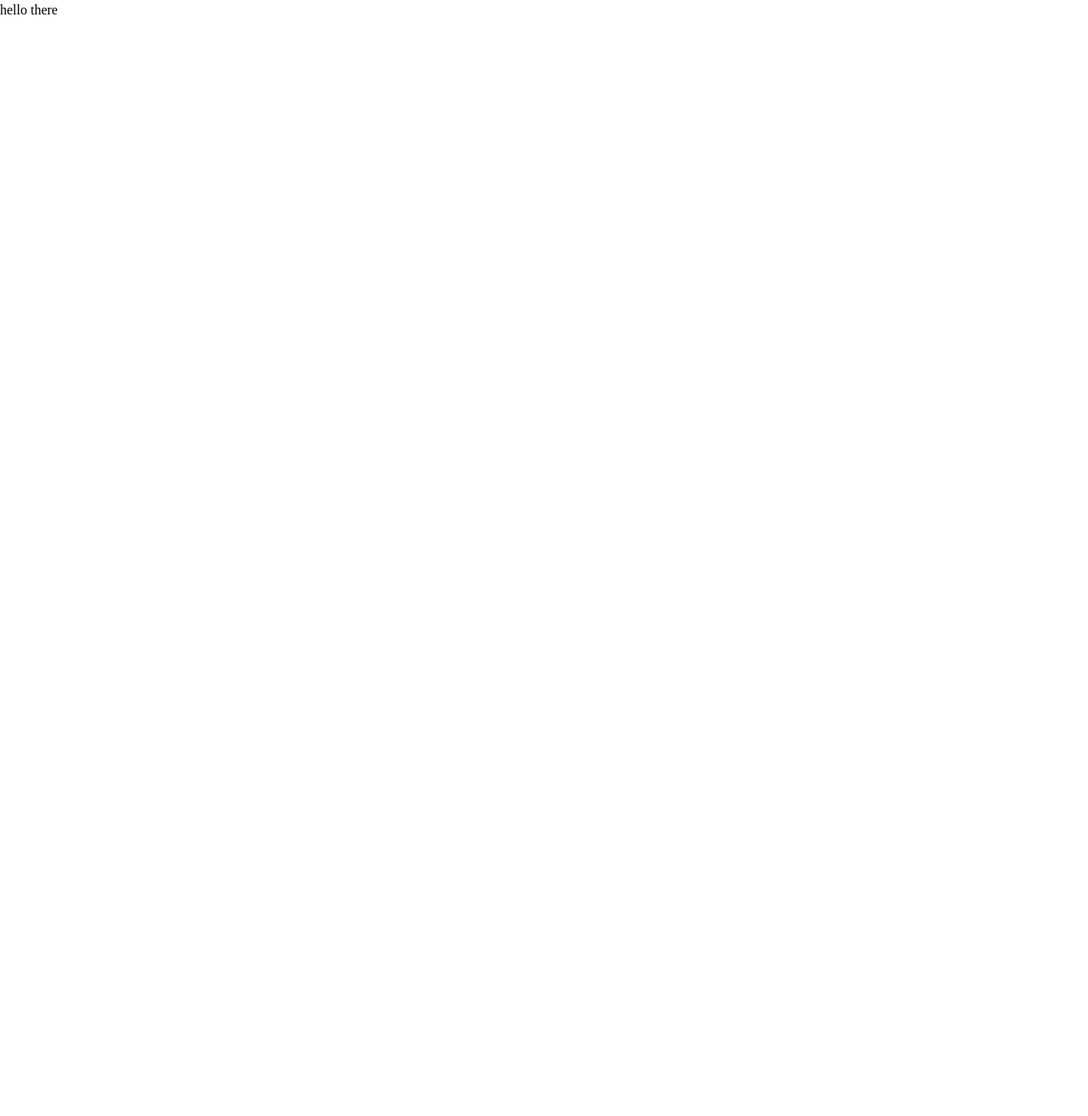
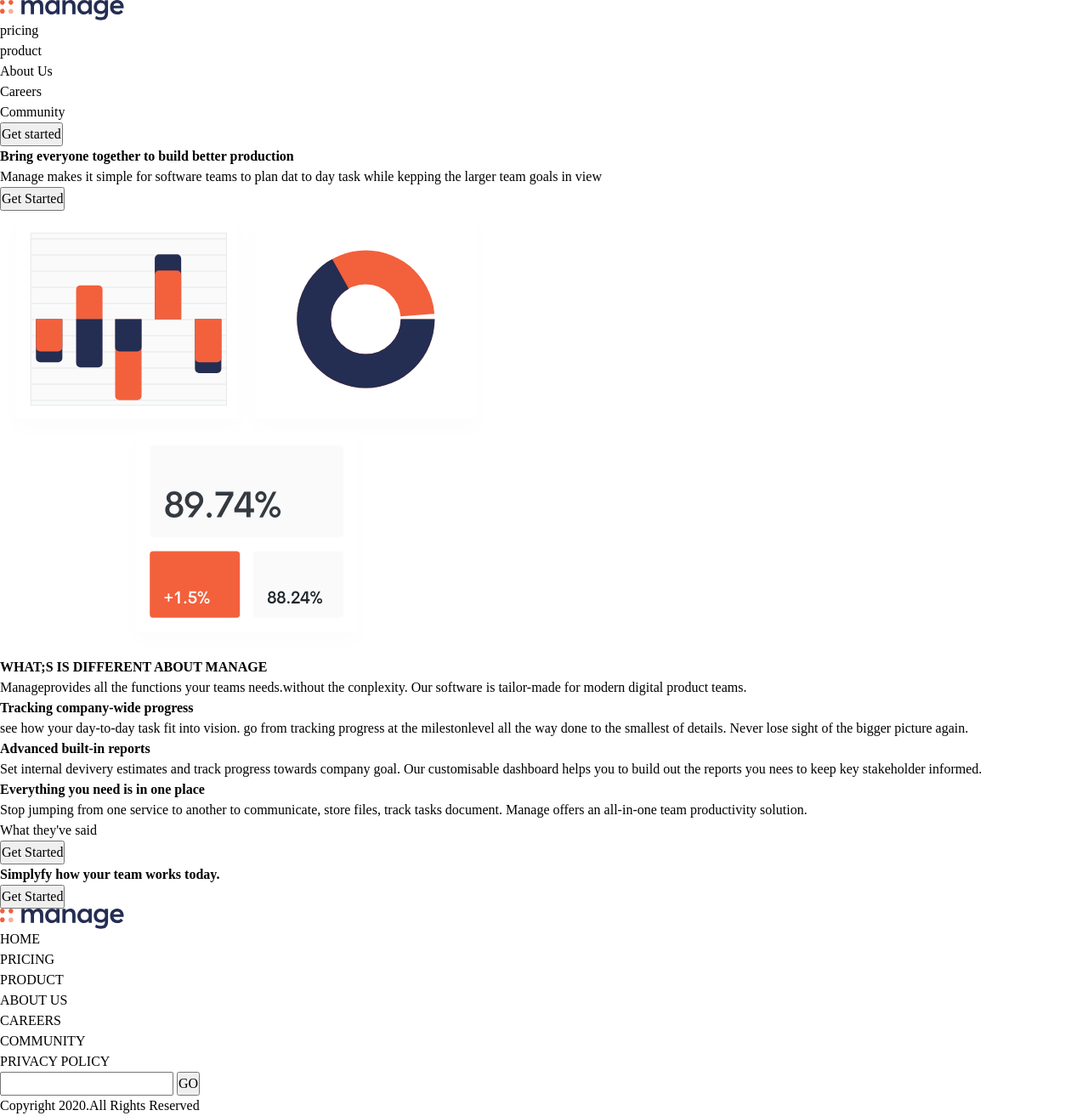
Before and after one commit to Oluwatosinseun/code-along, a plain HTML site: page fem-manage-landing-page/index.html in a window 1280 px wide. Shown: the whole page at 85% size. Before the commit the page ends 800 px from the top, so only its background shows below. Drawn offline with Linux system fonts and the light colour scheme; a web font is replaced by a local one.

Commit message:
second responsive

```diff
--- a/fem-manage-landing-page/index.html
+++ b/fem-manage-landing-page/index.html
@@ -13,8 +13,119 @@
   </head>
 
   <body>
-    <h1>hello there</h1>
-    <div id="app"></div>
+    <header  class="primary-header">
+         <div class="container">
+          <a href="#"><img src="images/logo.svg" alt="Manage"></a>
+          <nav class="primary-navigation">
+            <ul aria-label="primary" role="list" class="nav-list">
+              <li><a href="#"></a>pricing </li>
+              <li><a href="#"></a>product</li>
+              <li><a href="#"></a>About Us</li>
+              <li><a href="#"></a>Careers</li>
+              <li><a href="#"></a>Community</li>
+            </ul>
+          </nav>
+          <button class="button">Get started</button>
+         </div>
+    </header>
+
+    <main>
+       <section>
+        <div class="container">
+          <div class="even-columns">
+            <div>
+              <h1 class="fs-primary-heading fw-bold">Bring everyone together to build better production</h1>
+              <p>Manage makes it simple for software teams to plan dat to day task while kepping the larger team goals in view</p>
+              <button class="button">Get Started</button>
+            </div>
+            <div>
+               <img src="images/illustration-intro.svg" alt="">
+            </div>
+          </div>
+        </div>
+       </section>
+
+        <section>
+          <div class="even-columns">
+            <div>
+              <h2 class="fs-secondary-heading fw-bold">WHAT;S IS DIFFERENT ABOUT MANAGE</h2>
+             <p>Manageprovides all the functions your teams needs.without the conplexity. Our software is
+              tailor-made for modern digital product teams.</p>
+            </div>
+            <div>
+              <ul class="numbered-iteams" role="list">
+                <li>
+                  <h3 class="fs-600 fw-bold">Tracking company-wide progress</h3>
+                <p>see how your day-to-day task fit into vision. go from tracking progress at the milestonlevel all the way
+                  done to the smallest of details. Never lose sight of the bigger picture again.</p>
+              </li>
+                <li>
+                  <h3 class="fs-600 fw-bold">Advanced built-in reports</h3>
+                <p>Set internal devivery estimates and track progress towards company goal. Our customisable dashboard
+                  helps you to build out the reports you nees to keep key stakeholder informed.</p>
+              </li>
+                <li>
+                  <h3 class="fs-600 fw-bold">Everything you need is in one place</h3>
+                <p>
+                  Stop jumping from one service to another to communicate, store files, track tasks document.
+                   Manage offers an all-in-one team productivity solution.</p>
+              </li>
+              </ul>
+            </div>
+          </div>
+        </section>
+        <section class="carousel">
+         <h2 class="fs-secondary-heading">What they've said</h2>
+         <!-- carousel here -->
+         <button class="button">Get Started</button>
+        </section>
+
+       <section class=" cta | bg- primary-400 text-neutral-100">
+           <div class="container">
+            <div class="even-columns">
+              <div><p class="fs-secondary-heading fw-bold">Simplyfy how your team works today.</p></div>
+              <div><button class="button" data-type="inverted">Get Started</button></div>
+           </div>
+       </section>
+    </main>
+
+
+    <footer class="bg-neutral-900 text-neutral-100">
+      <div class="container">
+        <div class="even-columns">
+          <div>
+            <a href="#"><img src="images/logo.svg" alt="Manage"></a>
+            <ul role="list"  aria-label="social links">
+              <li><a aria-label="FACEBOOK" href="#"></a></li>
+              <li><a aria-label="YOUTUBE" href="#"></a></li>
+              <li><a aria-label="TWITTER" href="#"></a></li>
+              <li><a aria-label="PINTERREST" href="#"></a></li>
+              <li><a aria-label="INSTAGRAM" href="#"></a></li>
+            </ul>
+          </div>
+          <div>
+            <nav class="footer-nav">
+              <ul aria-label="footer" role="list">
+                <li><a href=""></a>HOME</li>
+                <li><a href=""></a>PRICING</li>
+                <li><a href=""></a>PRODUCT</li>
+                <li><a href=""></a>ABOUT US</li>
+                <li><a href=""></a>CAREERS</li>
+                <li><a href=""></a>COMMUNITY</li>
+                <li><a href=""></a>PRIVACY POLICY</li>
+              </ul>
+            </nav>
+          </div>
+          <div>
+            <form action="">
+              <input typ="email">
+              <button class="button">GO</button>
+              <p>Copyright 2020.All Rights Reserved</p>
+            </form>
+          </div>
+        </div>
+      </div>
+    </footer>
     <script type="module" src="/main.js"></script>
   </body>
 </html>
```
